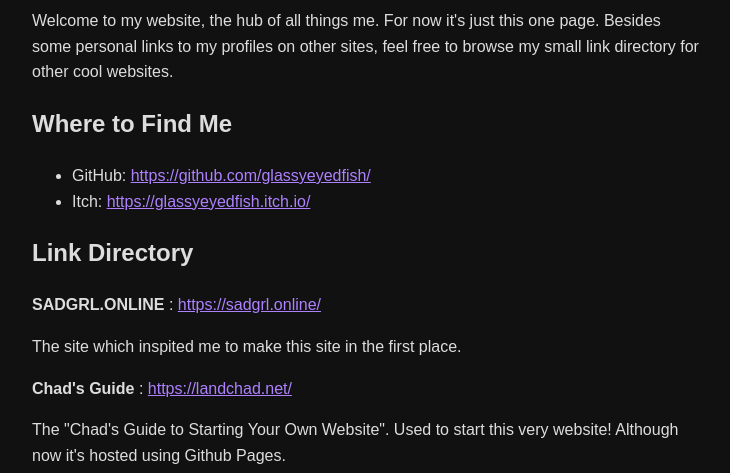
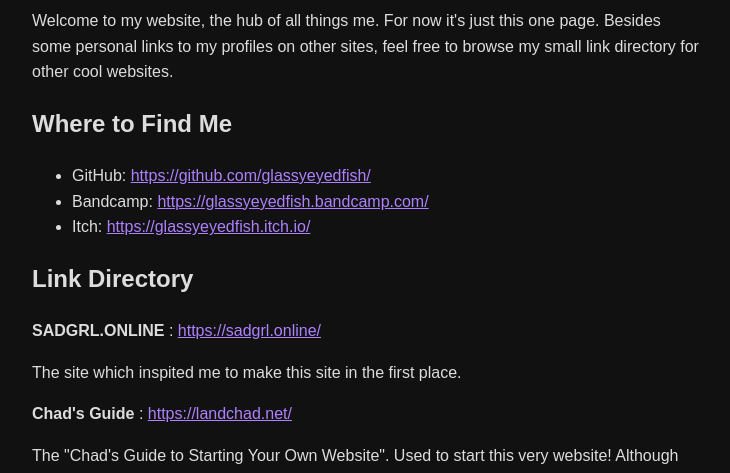
Before and after one commit to glassyeyedfish/glassyeyed.fish, a plain HTML site: page index.html in a window 1280 px wide. Shown: the part 302-775 px from the top of the page, without its empty margins (272-1002 px from the left). Drawn offline with Linux system fonts and the light colour scheme.

Commit message:
Update index.html

```diff
--- a/index.html
+++ b/index.html
@@ -56,6 +56,7 @@ pre {
 
     <ul>
         <li>GitHub: <a href=https://github.com/glassyeyedfish>https://github.com/glassyeyedfish/</a></li>
+        <li>Bandcamp: <a href=https://glassyeyedfish.bandcamp.com/>https://glassyeyedfish.bandcamp.com/</a></li>
         <li>Itch: <a href=https://glassyeyedfish.itch.io>https://glassyeyedfish.itch.io/</a></li>
     </ul>
 
```
